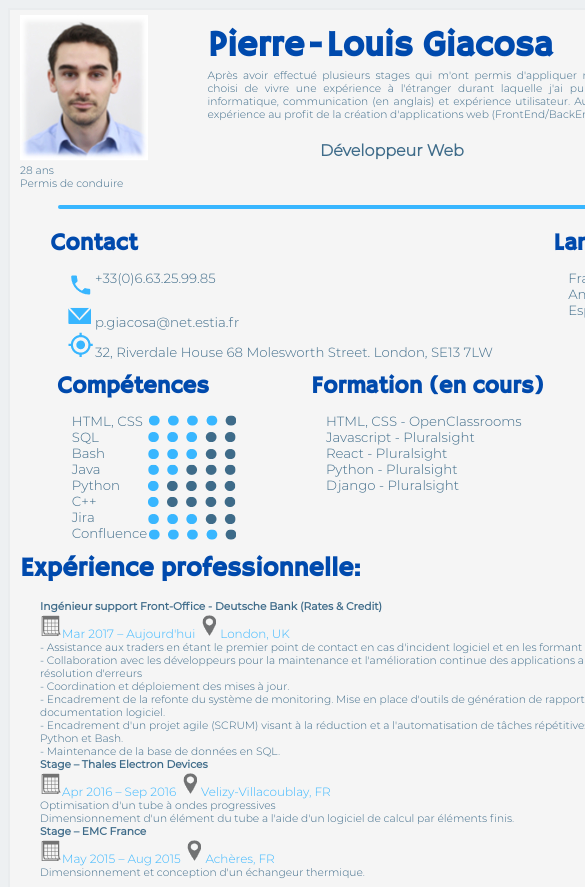
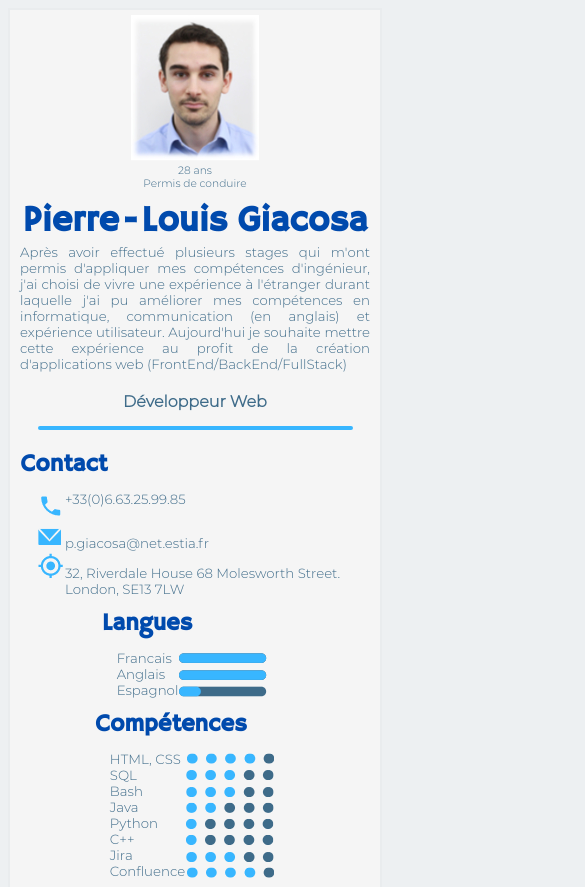
Before and after one commit to giaspie/pl.giacosa-cv, a plain HTML site: page index.html in a window 390 px wide. Shown: the top 887 px of the page, 585 px wide, since content can reach past the window. Drawn offline with Linux system fonts and the light colour scheme.

Commit message:
header responsive

```diff
--- a/styleCV.css
+++ b/styleCV.css
@@ -35,6 +35,20 @@ body{
 #bloc_page:hover{
     margin-top: 10px;
     box-shadow: 5px 8px 5px rgb(227, 230, 231);
+}
+@media all and (max-device-width: 800px){
+    #bloc_page{
+        width: auto;
+    }
+    #bloc_page:hover{
+        margin-top: unset;
+        box-shadow: unset;
+    }
+    section{
+        display: flex;
+        flex-direction: column;
+        margin-top: 20px;
+    }
 }
 /*police*/
 h1{
@@ -77,15 +91,7 @@ section em{
     font-family: 'Montserrat-Regular', Arial, sans-serif;
     font-weight: bold;
 }
-@media all and (max-device-width: 800px){
 
-    header p{
-        font-size: 8pt;
-    }
-    #bloc_page{
-        font-size: 8pt;
-    }
-}
 /*police*/
 
 /*header*/
@@ -125,19 +131,50 @@ figure{
     text-align: justify;
     margin:0;
 }
+@media all and (max-device-width: 800px){
+    header{
+        display: flex;
+        flex-direction: column;
+        justify-content: center;
+        align-content: center;
+        padding-top: 5px;
+    }
+    @keyframes bordure{
+        from {width: 10%;}
+        to {width: 90%;}
+    }
+    .bordure{
+        height: 4px;
+        width: 90%;
+        margin-top: 15px;
+        margin-left: auto;
+        margin-right: auto;
+        background-color: rgb(56, 182, 255);
+        border-radius: 1em;
+        animation: bordure 2s;
+        }
+        figure{
+            margin: unset;
+            text-align: center;
+        }
+        .presentation{
+            text-align: center;
+            width: unset;
+            margin: unset;
+        }
+        #job{
+            text-align: center;
+            padding-left: unset;
+            margin: unset;
+        }
+}
 /*header*/
 
 section{
     display: flex;
     margin-top: 20px;
 }
-@media all and (max-device-width: 800px){
-    section{
-        display: flex;
-        flex-direction: column;
-        margin-top: 20px;
-    }
-}
+
 
 /*aside*/
 aside{
```
Also changed, not shown: index.html (+0 -16 lines).
